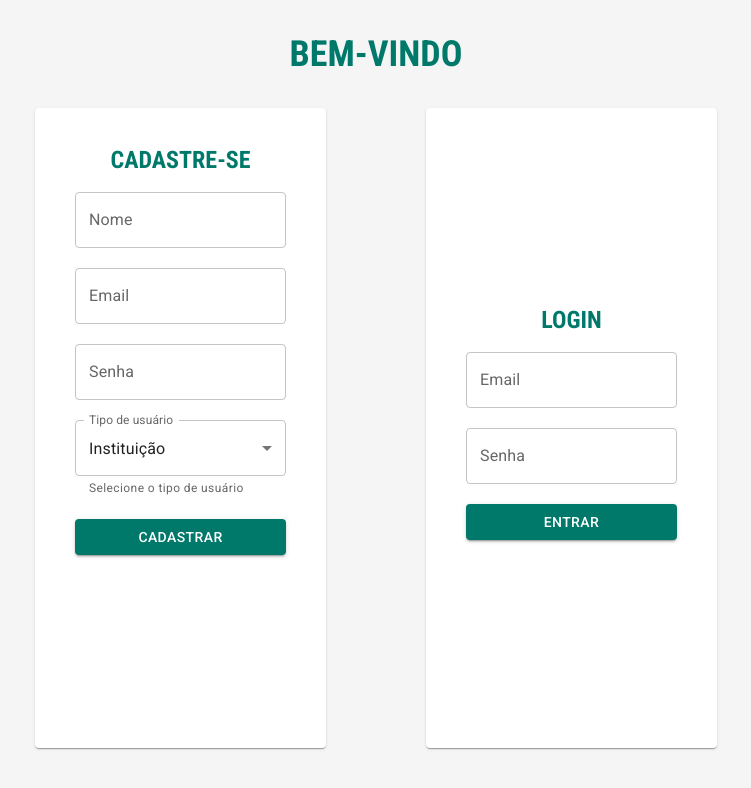
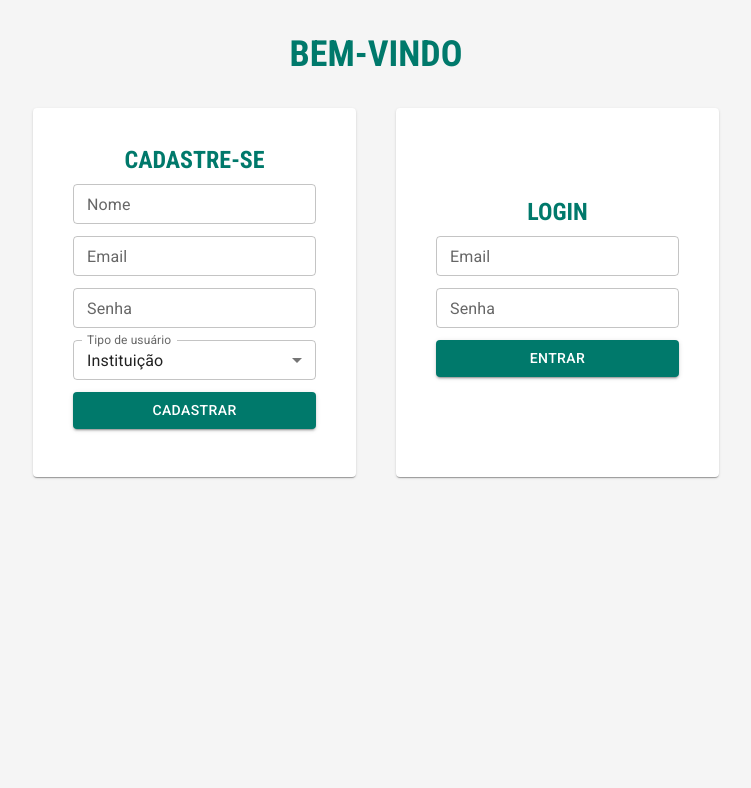
Before and after one commit to Desafio-Front-end/desafio-front-end, a React (Vite) app: page / in a window 1280 px wide. Shown: the top 788 px of the page, without its empty margins (264-1015 px from the left). Built offline with nearby package versions, Linux system fonts and the light colour scheme.

Commit message:
Refinamento página inicial

```diff
--- a/src/pages/pagina-inicial/pagina-inicial.css
+++ b/src/pages/pagina-inicial/pagina-inicial.css
@@ -2,7 +2,7 @@
     display: flex;
     justify-content: center;
     align-items: left;
-    height: 80vh;
+    flex-direction: column;
 }
 
 .card-cadastrese {
@@ -11,8 +11,15 @@
     flex-direction: column;
     align-items: left;
     padding: 24px;
-    gap: 20px;
+    gap: 12px;
 
+}
+
+.container-card {
+    display: flex;
+    justify-content: center;
+    gap: 40px;
+    flex-flow: wrap;
 }
 
 .card-login {
@@ -21,8 +28,8 @@
     flex-direction: column;
     align-items: left;
     padding: 24px;
-    gap: 20px;
-
+    gap: 12px;
+    width: 100%;
 }
 
 .titulo-paginainicial {
@@ -33,7 +40,3 @@
     font-weight: bold;
     line-height: 3;
 }
-
-.espacamento-cards {
-    margin-right: 100px;
-}
--- a/src/pages/pagina-inicial/pagina-inicial.jsx
+++ b/src/pages/pagina-inicial/pagina-inicial.jsx
@@ -18,14 +18,14 @@ const opcoesTipoUsuarios = [
 export const PaginaInicial = () => {
     return (
         <>
-            <div>
+
+
+            <div className='container-cadastrese'>
                 <h2 className='titulo-paginainicial'>
                     BEM-VINDO
                 </h2>
-            </div>
-
-            <div className='container-cadastrese'>
-                <Card sx={{ maxWidth: 500, padding: '24px' }} >
+                <div className='container-card'>
+                <Card sx={{ width: 275, padding: '24px' }} >
                     <CardContent className='card-cadastrese'>
                         <h2 className='card-cadastro-titulo'>
                             CADASTRE-SE
@@ -33,21 +33,24 @@ export const PaginaInicial = () => {
                         <TextField
                             className='card-cadastrese-input'
                             label="Nome"
+                            size='small'
                         />
                         <TextField
                             className='card-cadastrese-input'
                             label="Email"
+                            size='small'
                         />
                         <TextField
                             className='card-cadastrese-input'
                             label="Senha"
+                            size='small'
                         />
                         <TextField
                             className='card-cadastrese-input-selector'
                             label="Tipo de usuário"
+                            size='small'
                             select
-                            defaultValue="1"
-                            helperText="Selecione o tipo de usuário">
+                            defaultValue="1">
                             {opcoesTipoUsuarios.map((option) => (
                                 <MenuItem key={option.value} value={option.value}>
                                     {option.label}
@@ -58,10 +61,8 @@ export const PaginaInicial = () => {
                         <Button variant="contained" className='card-cadastrese-button'>CADASTRAR</Button>
                     </CardContent>
                 </Card>
-                <div className='espacamento-cards'>
 
-                </div>
-                <Card sx={{ maxWidth: 500, padding: '24px', display: 'flex', alignItems: 'center' }} >
+                <Card sx={{ width: 275, padding: '24px', display: 'flex', alignItems: 'center' }} >
                     <CardContent className='card-login'>
                         <h2 className='card-cadastro-titulo'>
                             LOGIN
@@ -69,15 +70,19 @@ export const PaginaInicial = () => {
                         <TextField
                             className='card-login-input'
                             label="Email"
+                            size='small'
                         />
                         <TextField
                             className='card-login-input'
                             label="Senha"
+                            size='small'
                         />
                         <Button variant="contained" className='card-login-button'>ENTRAR</Button>
 
                     </CardContent>
                 </Card>
+                </div>
+
             </div >
 
         </>
```
